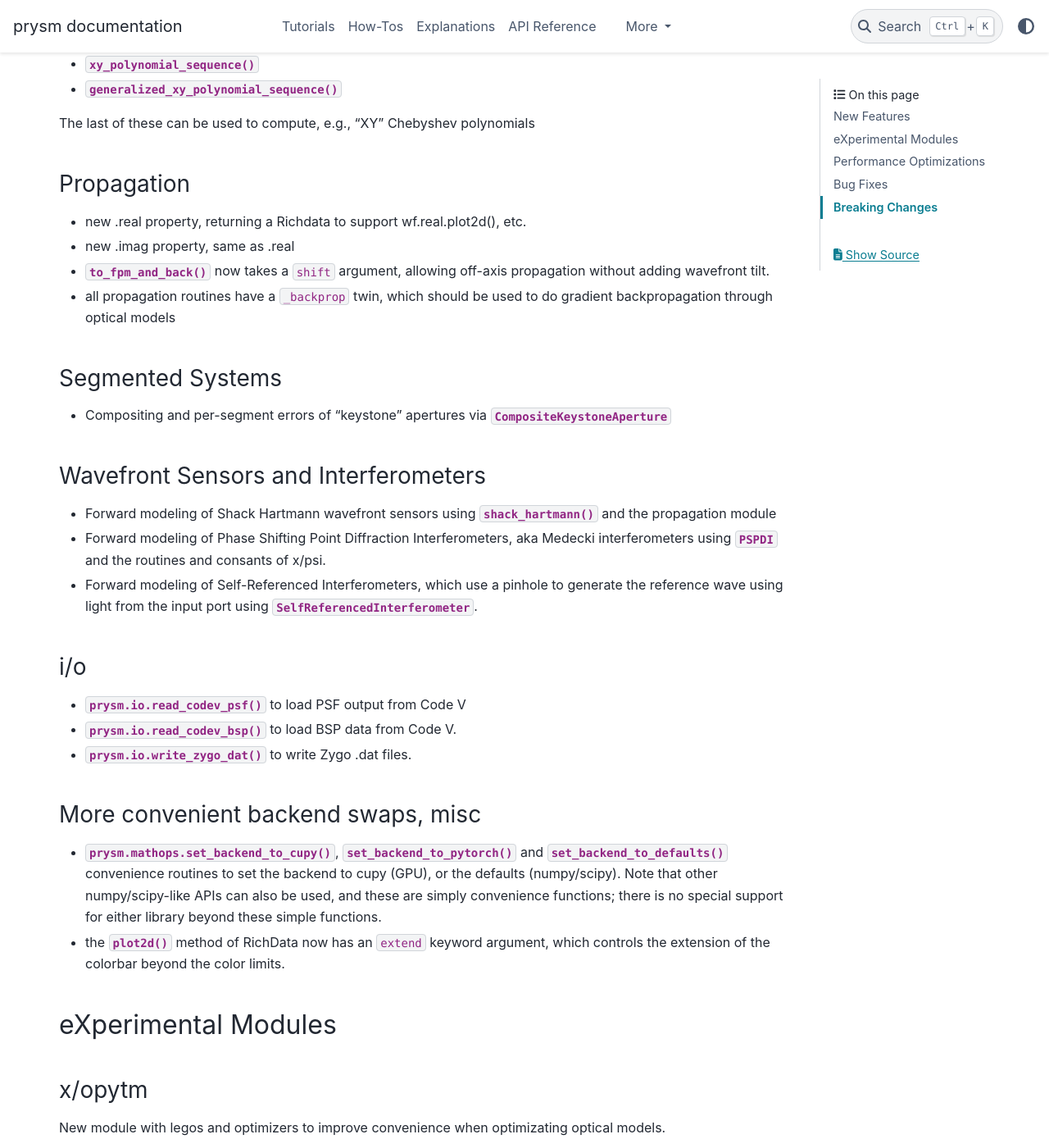
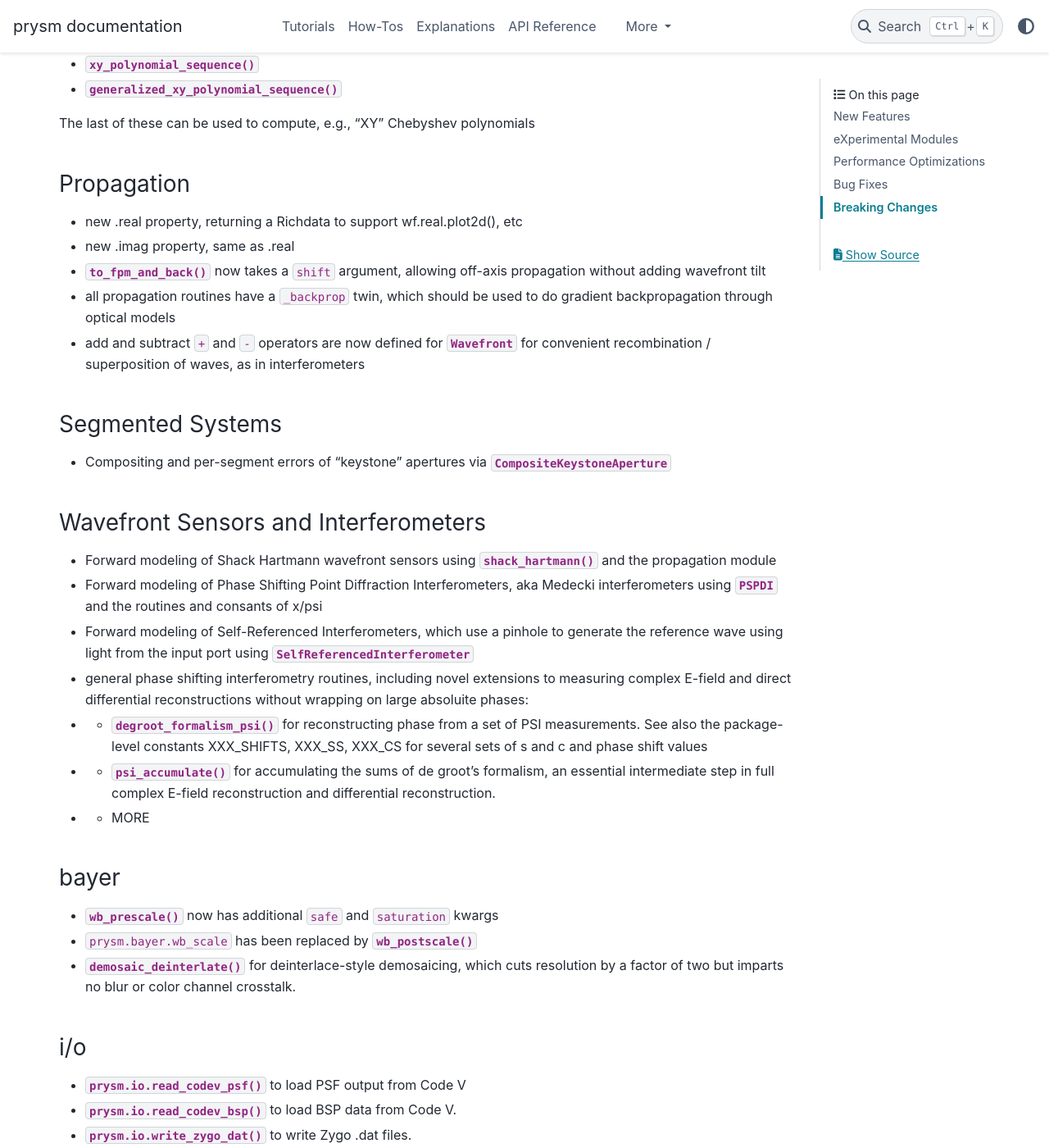
Before and after one commit to brandondube/prysm, a Sphinx documentation site: the page built from docs/source/releases/v1.0.rst, in a window 1280 px wide and 1400 px high, scrolled down 981 px. Shown: the whole window at 82% size. Built offline with Sphinx 7.4.7 and the PyData theme 0.15.4, drawn with Linux system fonts in a browser that asks for light colours; pages that are not in the unit, such as notebooks, are missing from menus; some of the changed text lies outside the part shown.

Commit message:
docs: touch up next release notes

```diff
--- a/docs/source/releases/v1.0.rst
+++ b/docs/source/releases/v1.0.rst
@@ -17,7 +17,7 @@ Included is an adapter that generalizes all routines within the propagation
 module to propagation of Jones states, an extremely powerful feature for
 modeling polarized fields.
 
-This release brings a number of new features for modeling specific types of
+This release also brings a number of new features for modeling specific types of
 wavefront sensors, and alternate segmentation geometry in segmented telescopes.
 All optical propagation routines now feature convenient gradient backpropagation
 equivalents for extremely fast optimization of optical models to learn
@@ -56,15 +56,19 @@ The last of these can be used to compute, e.g., "XY" Chebyshev polynomials
 Propagation
 -----------
 
-* new .real property, returning a Richdata to support wf.real.plot2d(), etc.
+* new .real property, returning a Richdata to support wf.real.plot2d(), etc
 
 * new .imag property, same as .real
 
 * :func:`~prysm.propagation.Wavefront.to_fpm_and_back` now takes a :code:`shift`
-  argument, allowing off-axis propagation without adding wavefront tilt.
+  argument, allowing off-axis propagation without adding wavefront tilt
 
 * all propagation routines have a :code:`_backprop` twin, which should be used
   to do gradient backpropagation through optical models
+
+* add and subtract :code:`+` and :code:`-` operators are now defined for
+  :class:`~prysm.propagation.Wavefront` for convenient recombination /
+  superposition of waves, as in interferometers
 
 
 Segmented Systems
@@ -81,11 +85,38 @@ Wavefront Sensors and Interferometers
 
 * Forward modeling of Phase Shifting Point Diffraction Interferometers, aka
   Medecki interferometers using :class:`~prysm.x.pdi.PSPDI` and the routines and
-  consants of x/psi.
+  consants of x/psi
 
 * Forward modeling of Self-Referenced Interferometers, which use a pinhole to
   generate the reference wave using light from the input port using
-  :class:`~prysm.x.sri.SelfReferencedInterferometer`.
+  :class:`~prysm.x.sri.SelfReferencedInterferometer`
+
+* general phase shifting interferometry routines, including novel extensions to
+  measuring complex E-field and direct differential reconstructions without
+  wrapping on large absoluite phases:
+
+* * :func:`~prysm.x.psi.degroot_formalism_psi` for reconstructing phase from a
+    set of PSI measurements.  See also the package-level constants XXX_SHIFTS,
+    XXX_SS, XXX_CS for several sets of s and c and phase shift values
+
+* * :func:`~prysm.x.psi.psi_accumulate` for accumulating the sums of de groot's
+    formalism, an essential intermediate step in full complex E-field
+    reconstruction and differential reconstruction.
+
+* * MORE
+
+bayer
+-----
+
+* :func:`~prysm.bayer.wb_prescale` now has additional :code:`safe` and
+  :code:`saturation` kwargs
+
+* :code:`prysm.bayer.wb_scale` has been replaced by
+  :func:`~prysm.bayer.wb_postscale`
+
+* :func:`~prysm.bayer.demosaic_deinterlate` for deinterlace-style demosaicing,
+  which cuts resolution by a factor of two but imparts no blur or color channel
+  crosstalk.
 
 
 i/o
@@ -171,11 +202,16 @@ x/dm
 Performance Optimizations
 =========================
 
+* :func:`~prysm.propagation.angular_spectrum_transfer_function` has been
+  optimized.  The new runtime is approximately the square root of that of the
+  old.  For example, on a 1024x1024 array, in version 0.21 this function took
+  31 ms on a desktop.  It now takes 4 ms for the same array size and output.
+
 * :func:`~prysm.geometry.rectangle` has been optimized when the rotation angle
   is zero
 
-* :func:`~prysm.propagation.angular_spectrum_transfer_function` has been
-  slightly optimized
+* :func:`~prysm.geometry.rectangle` has been optimized when the coordinates are
+  exactly square/cartesian (not rotated)
 
 * :func:`~prysm.io.read_zygo_dat` now only performs big/little endian
   conversions on phase arrays when necessary (little endian systems), which
```
Also changed, not shown: other parts of docs/source/releases/v1.0.rst (+1 -1 lines).
